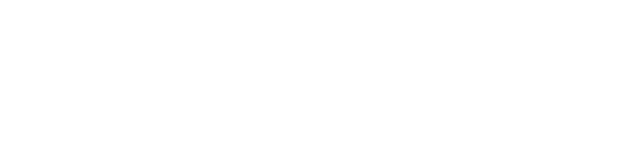
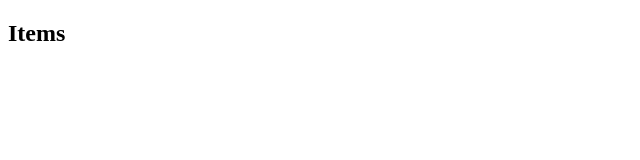
Before and after one commit to KissKrisz215/Ironstore, a plain HTML site: page index.html in a window 1280 px wide. Shown: the full height of the page, 0-640 px from the left. Drawn offline with Linux system fonts and the light colour scheme.

Commit message:
Created Section containing a div where the products will be shown

```diff
--- a/index.html
+++ b/index.html
@@ -8,8 +8,13 @@
     <title>Ironstore</title>
 </head>
 <body>
-
-
+    <section>
+        <div>
+            <h2>Items</h2>
+            <ul id="items">
+            </ul>
+        </div>
+    </section>
     <script src="script.js"></script>
 </body>
 </html>
```
